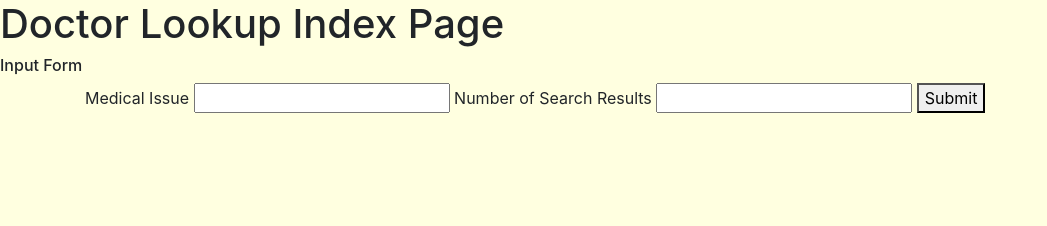
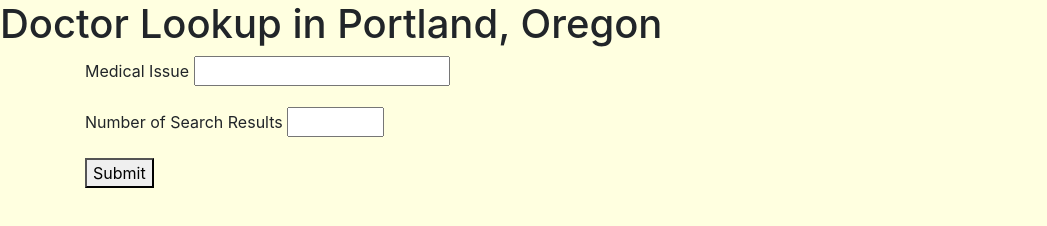
Before and after one commit to bobbydwise1/doctor-lookup-js-api, a website built with webpack: page src/index.html in a window 1280 px wide. Shown: the whole page, without its empty margins (0-1047 px from the left). Built offline with nearby package versions, Linux system fonts and the light colour scheme.

Commit message:
Refine input UI.

```diff
--- a/src/index.html
+++ b/src/index.html
@@ -5,16 +5,17 @@
     <title>Doctor Lookup</title>
   </head>
   <body>
-    <h1>Doctor Lookup Index Page</h1>
-    <h6>Input Form</h6>
+    <h1>Doctor Lookup in Portland, Oregon</h1>
     <form id="mainInputForm" class="form-group" action="index.html">
-      <div class="container">
-        <!-- <label for="searchDocName">Doctor Name</label>
-        <input type="text" name="searchDocName" id="searchDocName"> -->
-        <label for="searchInputSymptom">Medical Issue</label>
-        <input type="text" name="searchInputSymptom" id="searchInputSymptom">
-        <label for="searchInputNumResults">Number of Search Results</label>
-        <input type="text" name="searchInputNumResults" id="searchInputNumResults">
+      <div class="container mainSearchBox">
+        <div class="form-group">
+          <label for="searchInputSymptom">Medical Issue</label>
+          <input type="text" name="searchInputSymptom" id="searchInputSymptom" pattern="[A-Za-z\s]+">
+        </div>
+        <div class="form-group">
+          <label for="searchInputNumResults">Number of Search Results</label>
+          <input type="number" name="searchInputNumResults" id="searchInputNumResults" min="1" max="100">
+        </div>
         <button type="submit" name="button">Submit</button>
       </div>
     </form>
```
